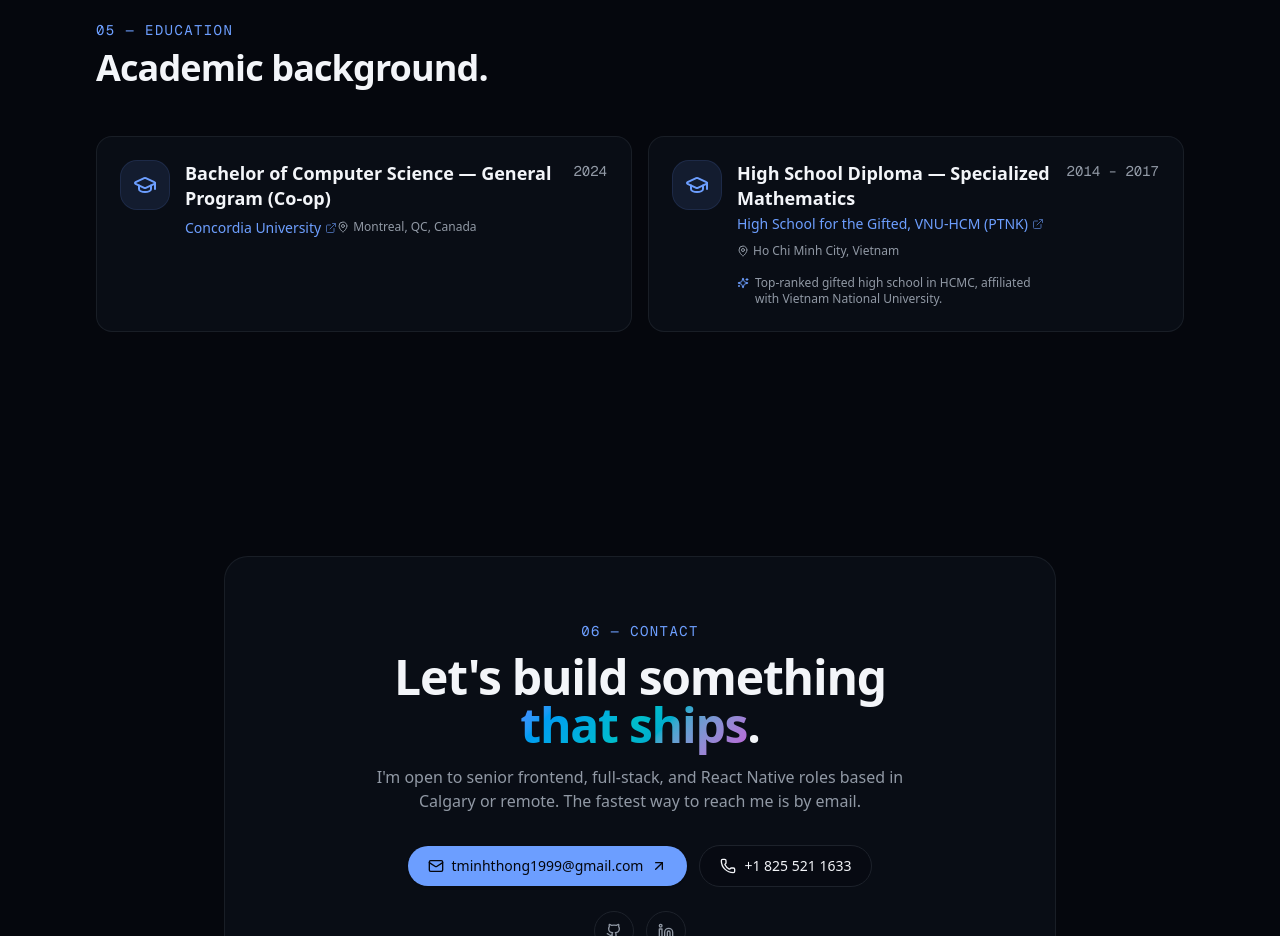
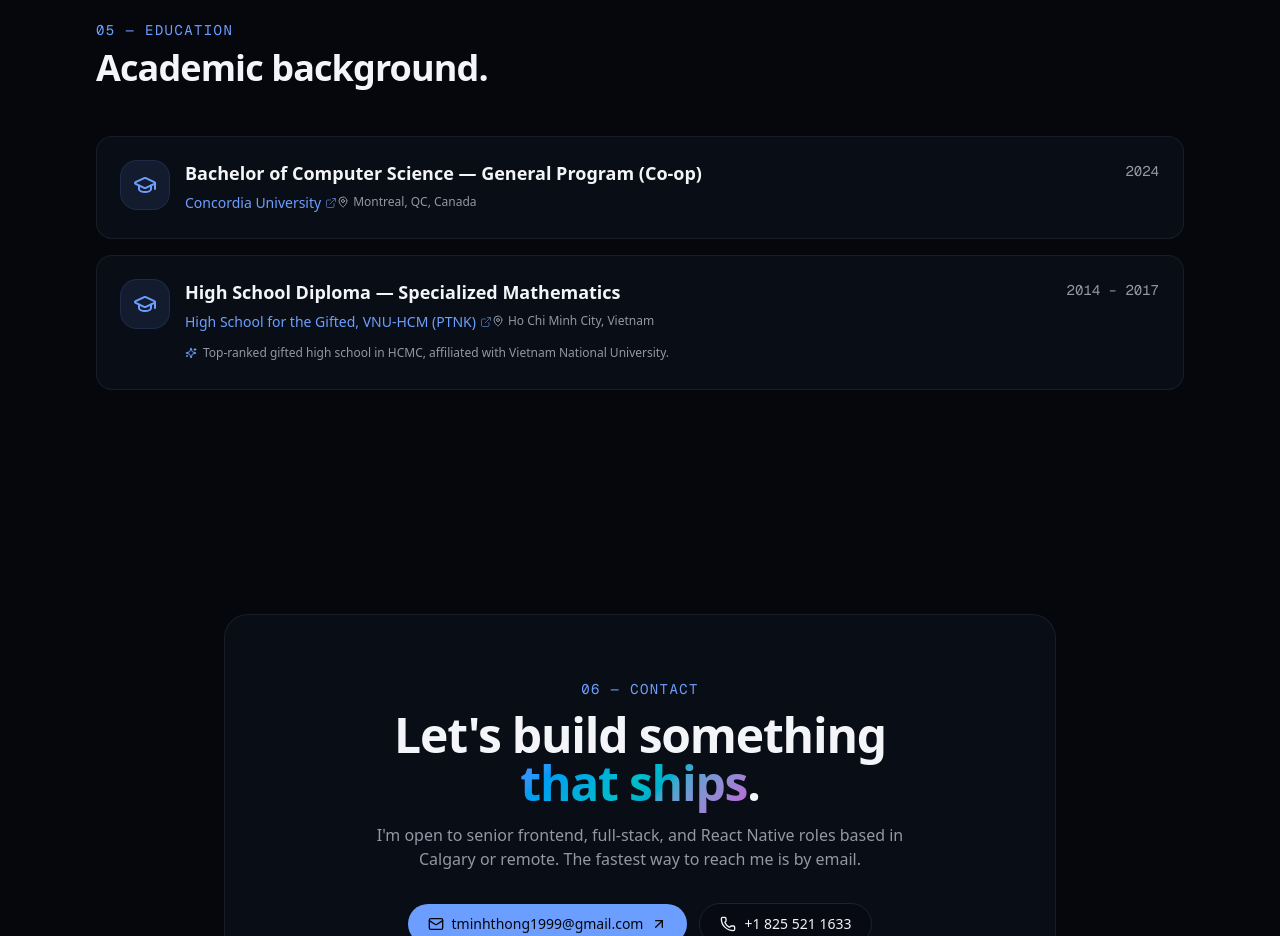
Before and after one commit to thongminhtran/thongminhtran.github.io, a Next.js app: page / in a window 1280 px wide. Shown: the part 6140-7076 px from the top of the page. Built offline with nearby package versions, Linux system fonts and the light colour scheme.

Commit message:
Stack education cards vertically instead of 2-up

```diff
--- a/components/sections/education.tsx
+++ b/components/sections/education.tsx
@@ -11,7 +11,7 @@
       <div className="mx-auto max-w-6xl px-5 sm:px-8">
         <SectionHeading eyebrow="05 — Education" title="Academic background." />
 
-        <div className="grid gap-4 md:grid-cols-2">
+        <div className="flex flex-col gap-4">
           {educations.map((e, i) => (
             <motion.div
               key={e.school}
```
